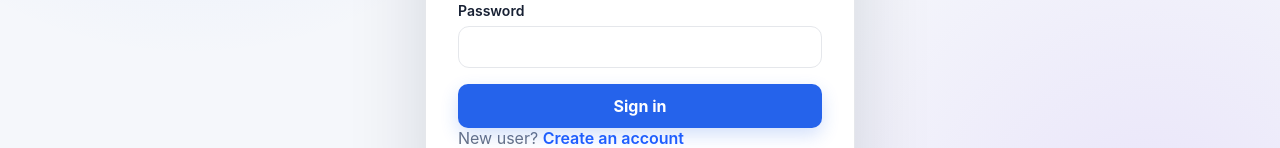
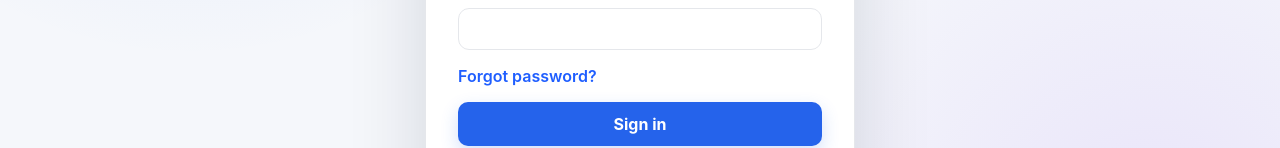
Before and after one commit to atharv-shrivastava/parakh-copy, a React (Vite) app in the folder frontend/: page /login in a window 1280 px wide. Shown: the part 473-621 px from the top of the page. Built offline with nearby package versions, Linux system fonts and the light colour scheme; no server answers.

Commit message:
feat: add forgot password link

```diff
--- a/frontend/src/pages/Login.jsx
+++ b/frontend/src/pages/Login.jsx
@@ -23,10 +23,7 @@ function Login() {
       const response = await fetch(`${API_URL}/auth/login`, { method: "POST", headers: { "Content-Type": "application/json" }, body: JSON.stringify({ email, password }) });
       const data = await response.json();
       if (!response.ok) {
-        if (data.requiresEmailVerification) {
-          navigate(`/verify-email?email=${encodeURIComponent(data.email || email.trim().toLowerCase())}`, { replace: true });
-          return;
-        }
+        if (data.requiresEmailVerification) { navigate(`/verify-email?email=${encodeURIComponent(data.email || email.trim().toLowerCase())}`, { replace: true }); return; }
         throw new Error(data.error || "Login failed");
       }
       saveSession(data.token, data.user);
@@ -52,6 +49,7 @@ function Login() {
       <form onSubmit={submit}>
         <label>{t("email")}<input type="email" required value={email} onChange={(e) => setEmail(e.target.value)} /></label>
         <label>{t("password")}<input type="password" required value={password} onChange={(e) => setPassword(e.target.value)} /></label>
+        <div className="auth-inline-link"><Link to={email ? `/reset-password?email=${encodeURIComponent(email.trim().toLowerCase())}` : "/reset-password"}>Forgot password?</Link></div>
         {error && <div className="status-message">{error}</div>}
         <button className="primary-button" disabled={loading}>{loading ? t("signingIn") : t("signIn")}</button>
       </form>
```
